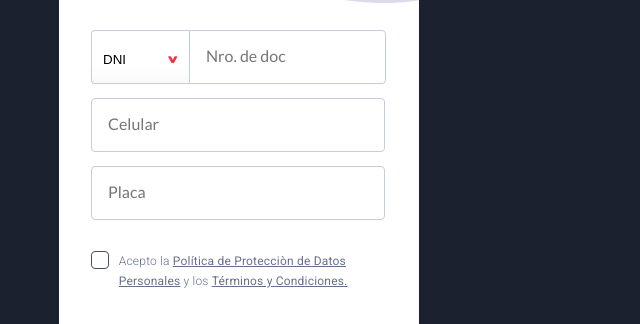
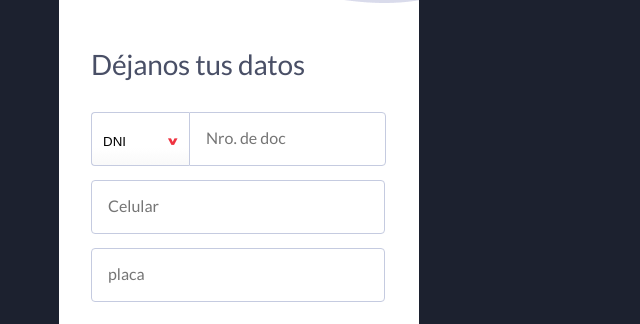
Before and after one commit to LorenaGRB/seguro-vehicular-tracking-web, a React (Create React App) app: page / in a window 1280 px wide. Shown: the part 628-952 px from the top of the page, without its empty margins (401-1041 px from the left). Built offline with nearby package versions, Linux system fonts and the light colour scheme.

Commit message:
validation in formHome component is ready

```diff
--- a/src/components/Home/FormHome/FormHome.js
+++ b/src/components/Home/FormHome/FormHome.js
@@ -1,40 +1,126 @@
-import React from 'react'
+import React, { useState} from 'react'
 import Input from '../../UI/Input'
 import Select from '../../UI/Select'
 import Button from '../../UI/Button'
+import SendData from './SendData'
 import classes from '../../../style/style.module.css'
 
-function Form() {
+function FormHome() {
+    const [documentType, setdocumentType] = useState('DNI');
+    const [document, setdocument] = useState('');
+    const [phone, setphone] = useState('');
+    const [plate, setplate] = useState('');
+    const [tyc, settyc] = useState(false);
+
+    const [validDocument, setvalidDocument] = useState(true);
+    const [validPhone, setvalidPhone] = useState(true);
+    const [validPlate, setvalidPlate] = useState(true);
+    const [validTyc, setvalidTyc] = useState(true);
+
+    const [isValid, setisValid] = useState(false)
+    const [dataUser, setdataUser] = useState('');
+
     const optionsOfSelect = [   { id:'1', select:'DNI'},
                                 { id:'2', select:'RUC'}
                             ]
+    var dniRegex=/^[0-9]{8}$/g;
+    var rucRegex=/^[0-9]{11}$/g;
+    var phoneRegex=/^[0-9]{9}$/g;
+    var plateRegex=/^[0-9a-zA-Z]{6}$/gm;
+
+    const validation = (dataV) => {
+        let validation = true;
+        const [documentType,document,phone,plate,tyc] = dataV;
+
+        if((documentType==='DNI' && dniRegex.test(document))||(documentType==='RUC' && rucRegex.test(document))) {
+            setvalidDocument(true);
+        }else {
+            setvalidDocument(false);
+            validation = false;
+        }
+
+        if(phoneRegex.test(phone)){
+            setvalidPhone(true);
+        }else {
+            setvalidPhone(false);
+            validation = false;
+        }
+
+        if(plateRegex.test(plate)){
+            setvalidPlate(true);
+        } else {
+            setvalidPlate(false);
+            validation = false;
+        }
+
+        if(tyc){
+            setvalidTyc(true);
+        } else {
+            setvalidTyc(false);
+            validation = false;
+        }
+        return validation;
+    }
+
+    const submitHandler = (e)=> {
+        e.preventDefault();
+        const dataV = [documentType,document,phone,plate,tyc];
+        const isvalid= validation(dataV);
+        if(isvalid){
+            setdocument('')
+            setphone('')
+            setplate('')
+            setdocumentType('DNI')
+            setisValid(true)
+            setdataUser ({
+                    DocumentType:documentType,
+                    Document:document,
+                    Phone:phone,
+                    plate:plate,
+                    Tyc:tyc
+            })
+        }
+    }
+
     return (
-        <form className={classes.formHome}>
+        <form className={classes.formHome} onSubmit={submitHandler}>
+            <h2 className={classes.formHome__title}>Déjanos tus datos</h2>
             <div className={classes.formHome__wrapperDNI}>
                 <Select
                     id='documentType'
                     component='formHome'
                     options={optionsOfSelect}
+                    value={documentType}
+                    onchange={e=>{setdocumentType(e.target.value)}}
                 />
                 <Input
                     id='document'
-                    type='number'
+                    type='text'
                     placeholder='Nro. de doc'
                     component='formHome'
+                    value={document}
+                    onchange={e=>{setdocument(e.target.value)}}
                 />
             </div>
+            {!validDocument && <p className={classes.errorForm}>Ingresa un documento correcto</p>}
             <Input
                 id='phone'
-                type='number'
+                type='text'
                 placeholder='Celular'
                 component='formHome'
+                value={phone}
+                onchange={e=>{setphone(e.target.value)}}
             />
+            {!validPhone && <p className={classes.errorForm}>Ingrese un numero de celular correcto</p>}
             <Input
-                id='placa'
+                id='plate'
                 type='text'
-                placeholder='Placa'
+                placeholder='placa'
                 component='formHome'
+                value={plate}
+                onchange={e=>{setplate(e.target.value)}}
             />
+            {!validPlate && <p className={classes.errorForm}>Ingrese una placa correcta</p>}
             <Input
                 id='tyc'
                 type='checkbox'
@@ -43,14 +129,18 @@ function Form() {
                     Personales</a> y los <a>Términos y
                     Condiciones.</a>'
                 component='formHome'
+                value={tyc}
+                onclick={e=>{settyc(!tyc)}}
             />
+            {!validTyc&& <p className={classes.errorForm}>Los terminos y condiciones deben ser aceptados</p>}
             <Button
-            id='cotizalo'
-            component='formHome'
-            text='COTÍZALO'
+                id='cotizalo'
+                component='formHome'
+                text='COTÍZALO'
             />
+            {isValid&&<SendData data={dataUser}/>}
         </form>
     )
 }
 
-export default Form
+export default FormHome
--- a/src/components/Home/Home.js
+++ b/src/components/Home/Home.js
@@ -1,12 +1,13 @@
-import React, { Fragment } from 'react'
+import React from 'react'
 import BannerHome from './BannerHome/BannerHome'
 import FormHome from './FormHome/FormHome'
+import classes from '../../style/style.module.css'
 function Home() {
     return (
-        <Fragment>
+        <div className={classes.home}>
             <BannerHome/>
             <FormHome />
-        </Fragment>
+        </div>
     )
 }
 
--- a/src/components/UI/Button.js
+++ b/src/components/UI/Button.js
@@ -4,7 +4,7 @@ import classes from '../../style/style.module.css'
 function Button(props) {
 
     return (
-        <button type='submit'className={classes[`${props.component}__${props.id}-button`]}>
+        <button type='submit' className={classes[`${props.component}__${props.id}-button`]}>
             {props.text}
         </button>
     )
--- a/src/components/UI/Input.js
+++ b/src/components/UI/Input.js
@@ -5,7 +5,7 @@ function Input(props) {
     let label = '';
     let span = '';
 
-    if(props.type === 'checkbox' || 'radio'){
+    if(props.type === 'checkbox' || props.type ===  'radio'){
         label = <label
                     className={classes[`${props.component}__${props.id}-label`]}
                     dangerouslySetInnerHTML={{ __html: props.label }}
@@ -20,10 +20,13 @@ function Input(props) {
     return (
         <div className={classes[`${props.component}__${props.id}-wrapper`] } >
             <input
+                className={classes[`${props.component}__${props.id}-input`]}
                 id={props.id}
                 type={props.type}
-                className={classes[`${props.component}__${props.id}-input`]}
                 placeholder={props.placeholder}
+                value={props.value}
+                onChange={props.onchange}
+                onClick={props.onclick}
             />
                 {span}{label}
         </div>
--- a/src/components/UI/Select.js
+++ b/src/components/UI/Select.js
@@ -6,7 +6,7 @@ function Select(props) {
         return (
             <option
             key = { item.id }
-            value = { item.id }
+            value = { item.select }
             className={classes[`${props.component}__${props.id}-option`] }
         >
             { item.select }
@@ -15,7 +15,10 @@ function Select(props) {
     })
     return (
         <div className={classes[`${props.component}__${props.id}-wrapper`] } >
-            <select className={classes[`${props.component}__${props.id}-select`] }>
+            <select
+                className={classes[`${props.component}__${props.id}-select`]}
+                onChange={props.onchange}
+            >
                 {options}
             </select>
         </div>
--- a/src/style/style.module.css
+++ b/src/style/style.module.css
@@ -16,10 +16,22 @@ body {
   }
 }
 
+p {
+  cursor: default;
+}
+
 /**
- * UI
+ * Error
  * -------------------------------------------------------------------
  */
+.errorForm {
+  color: #EF3340;
+  font-size: 14px;
+  margin: 0px  !important;
+  position: relative;
+  top: -5px;
+}
+
 /**
  * HEADER
  * -------------------------------------------------------------------
@@ -108,6 +120,23 @@ body {
  * HOME
  * -------------------------------------------------------------------
  */
+.home {
+  display: -ms-grid;
+  display: grid;
+  -ms-grid-columns: auto;
+      grid-template-columns: auto;
+}
+
+@media screen and (min-width: 1360px) {
+  .home {
+    -ms-grid-columns: auto auto;
+        grid-template-columns: auto auto;
+    -webkit-box-align: center;
+        -ms-flex-align: center;
+            align-items: center;
+  }
+}
+
 .bannerHome {
   display: -ms-grid;
   display: grid;
@@ -200,6 +229,22 @@ body {
   width: 296px;
 }
 
+@media screen and (min-width: 1360px) {
+  .formHome {
+    margin: 16px 0px;
+  }
+}
+
+.formHome__title {
+  font-family: 'Lato';
+  font-style: normal;
+  font-weight: normal;
+  font-size: 28px;
+  line-height: 36px;
+  letter-spacing: -0.2px;
+  color: #494F66;
+}
+
 .formHome__wrapperDNI {
   display: -webkit-box;
   display: -ms-flexbox;
@@ -278,7 +323,7 @@ body {
   grid-area: select;
 }
 
-.formHome__document-input, .formHome__phone-input, .formHome__placa-input {
+.formHome__document-input, .formHome__phone-input, .formHome__plate-input {
   width: 163px;
   height: 20px;
   padding: 16px;
@@ -287,7 +332,7 @@ body {
   border-radius: 0px 4px 4px 0px;
 }
 
-.formHome__document-input::-webkit-input-placeholder, .formHome__phone-input::-webkit-input-placeholder, .formHome__placa-input::-webkit-input-placeholder {
+.formHome__document-input::-webkit-input-placeholder, .formHome__phone-input::-webkit-input-placeholder, .formHome__plate-input::-webkit-input-placeholder {
   font-family: 'Lato';
   font-size: 16px;
   font-style: normal;
@@ -297,7 +342,7 @@ body {
   text-align: left;
 }
 
-.formHome__document-input:-ms-input-placeholder, .formHome__phone-input:-ms-input-placeholder, .formHome__placa-input:-ms-input-placeholder {
+.formHome__document-input:-ms-input-placeholder, .formHome__phone-input:-ms-input-placeholder, .formHome__plate-input:-ms-input-placeholder {
   font-family: 'Lato';
   font-size: 16px;
   font-style: normal;
@@ -307,7 +352,7 @@ body {
   text-align: left;
 }
 
-.formHome__document-input::-ms-input-placeholder, .formHome__phone-input::-ms-input-placeholder, .formHome__placa-input::-ms-input-placeholder {
+.formHome__document-input::-ms-input-placeholder, .formHome__phone-input::-ms-input-placeholder, .formHome__plate-input::-ms-input-placeholder {
   font-family: 'Lato';
   font-size: 16px;
   font-style: normal;
@@ -317,7 +362,7 @@ body {
   text-align: left;
 }
 
-.formHome__document-input::placeholder, .formHome__phone-input::placeholder, .formHome__placa-input::placeholder {
+.formHome__document-input::placeholder, .formHome__phone-input::placeholder, .formHome__plate-input::placeholder {
   font-family: 'Lato';
   font-size: 16px;
   font-style: normal;
@@ -327,7 +372,7 @@ body {
   text-align: left;
 }
 
-.formHome__phone-input, .formHome__placa-input {
+.formHome__phone-input, .formHome__plate-input {
   width: 260px;
   border-radius: 4px;
 }
--- a/src/style/style.scss
+++ b/src/style/style.scss
@@ -9,14 +9,22 @@ body{
     background-color: #fff;
     @media ( min-width:1360px ){
         width: 1360px;
-
     }
 }
+p{
+    cursor: default;
+}
 /**
- * UI
+ * Error
  * -------------------------------------------------------------------
  */
-
+.errorForm{
+    color: #EF3340;
+    font-size: 14px;
+    margin: 0px  !important;
+    position: relative;
+    top: -5px;
+}
 /**
  * HEADER
  * -------------------------------------------------------------------
@@ -79,11 +87,19 @@ body{
  * HOME
  * -------------------------------------------------------------------
  */
+ .home{
+    display: grid;
+    grid-template-columns: auto;
+    @media screen and ( min-width:1360px ){
+        grid-template-columns: auto auto;
+        align-items: center;
+    }
+ }
 .bannerHome{
     display: grid;
     grid-template-columns: auto 112px;
     grid-gap: 20px;
-    @media screen and ( min-width:1360px  ){
+    @media screen and ( min-width:1360px ){
         grid-template-columns: 536px;
         width: 536px;
         height: 709px;
@@ -150,6 +166,18 @@ body{
     display: block;
     margin: 16px auto;
     width: 296px;
+    @media screen and ( min-width:1360px  ){
+        margin: 16px 0px;
+    }
+    &__title{
+        font-family: 'Lato';
+        font-style: normal;
+        font-weight: normal;
+        font-size: 28px;
+        line-height: 36px;
+        letter-spacing: -0.2px;
+        color: #494F66;
+    }
     &__wrapperDNI{
         display: flex;
         justify-content: stretch;
@@ -233,7 +261,7 @@ body{
             border-radius: 4px
         }
     }
-    &__placa{
+    &__plate{
         &-input{
             @extend .formHome__phone-input;
         }
```
Also changed, not shown: 1 other file (tests, documents, lock files or other folders).
